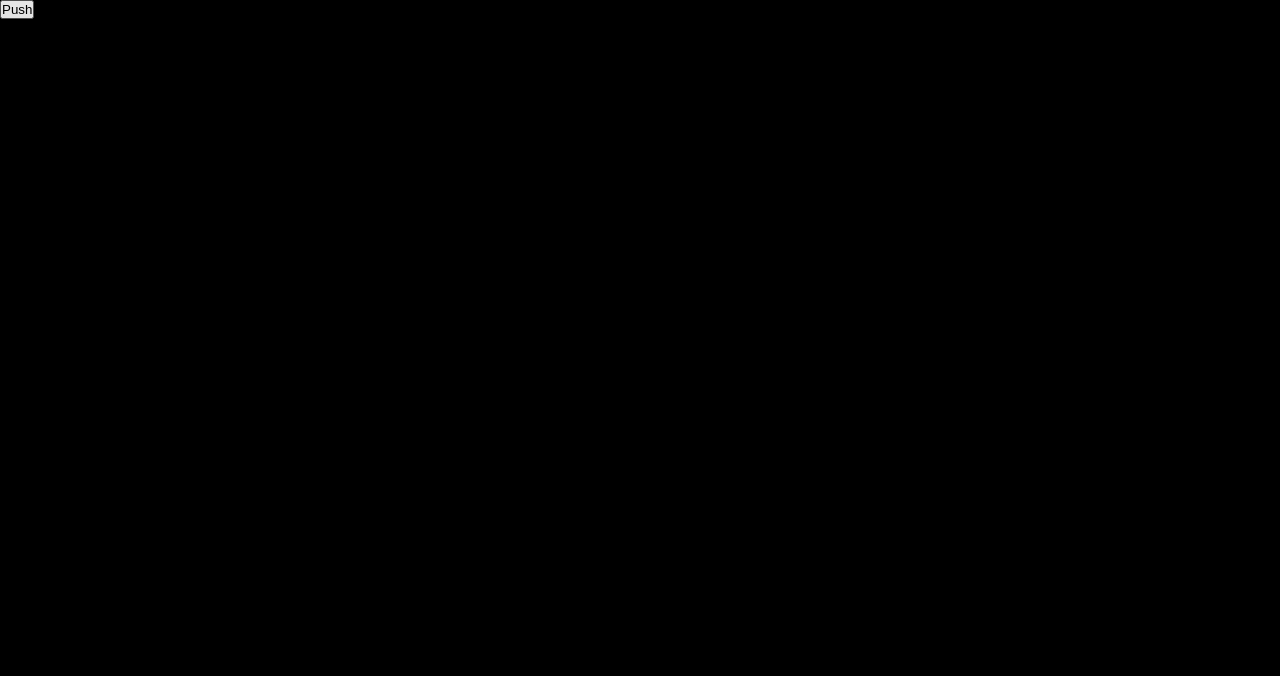
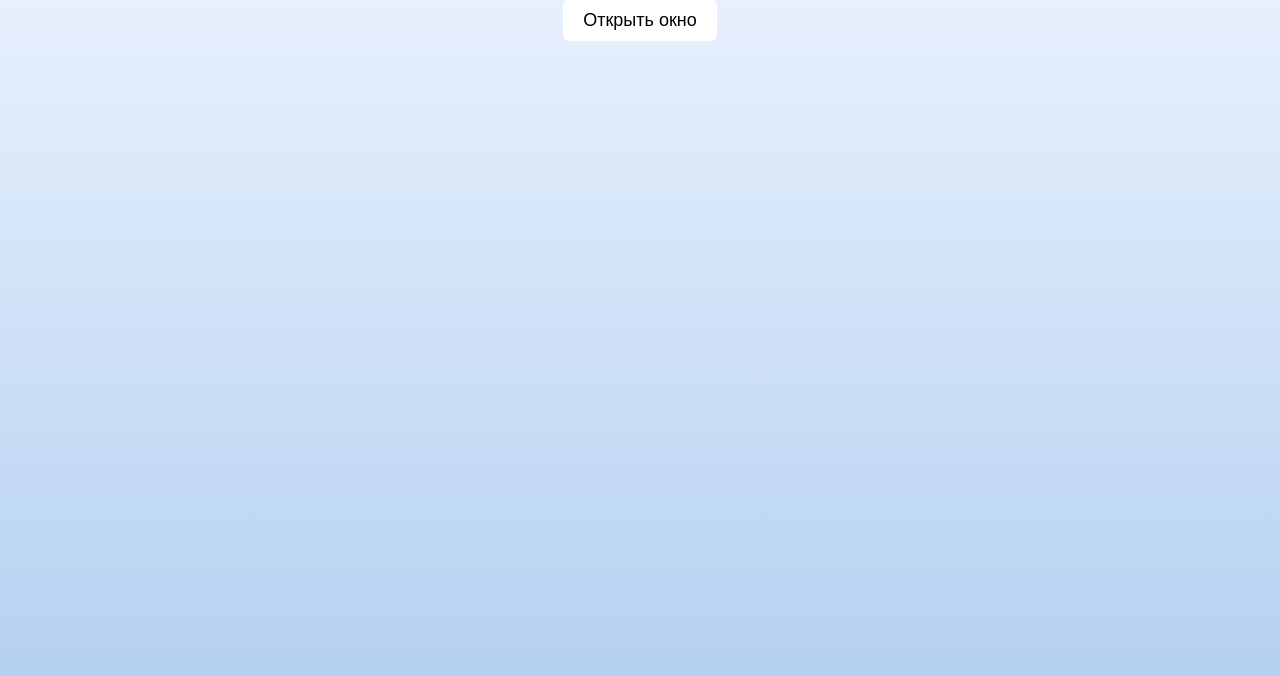
Before and after one commit to towmie/modal, a Vue app: page / in a window 1280 px wide. Shown: the top 676 px of the page. Built offline with nearby package versions, Linux system fonts and the light colour scheme.

Commit message:
file structure is done

```diff
--- a/src/App.vue
+++ b/src/App.vue
@@ -1,54 +1,32 @@
 <template>
   <div @mouseover="lostModal" class="bg">
-    <button @click="toggleModal" v-if="!visible">Push</button>
-    <div
-      v-else
-      class="modal"
-      @mousedown="dragStart"
-      @mousemove="dragging"
-      @mouseup="drop"
-    >
-      hahahahaha
-      <button @click="toggleModal">Close</button>
-    </div>
+    <open-button v-if="!visability"></open-button>
+    <teleport to="body" v-else>
+      <modal-box></modal-box>
+    </teleport>
   </div>
 </template>
 
 <script>
+import OpenButton from "./components/OpenButton.vue";
+import ModalBox from "./components/ModalBox.vue";
 export default {
+  components: { OpenButton, ModalBox },
   data() {
     return {
-      visible: false,
-      picked: false,
       pickedX: null,
       pickedY: null,
     };
   },
   methods: {
-    toggleModal() {
-      this.visible = !this.visible;
+    lostModal(e) {
+      if (!e.target.classList.contains("modal"))
+        this.$store.dispatch("modalIsPicked", false);
     },
-    dragStart(e) {
-      const el = document.querySelector(".modal");
-      el.style.position = "absolute";
-      this.picked = true;
-      this.pickedX = e.offsetX;
-      this.pickedY = e.offsetY;
-    },
-    lostModal(e) {
-      if (!e.target.classList.contains("modal")) this.picked = false;
-      console.log(this.picked);
-    },
-    dragging(e) {
-      const el = document.querySelector(".modal");
-
-      if (this.picked) {
-        el.style.top = e.clientY - this.pickedY + "px";
-        el.style.left = e.clientX - this.pickedX + "px";
-      }
-    },
-    drop() {
-      this.picked = false;
+  },
+  computed: {
+    visability() {
+      return this.$store.getters.getVisability;
     },
   },
 };
@@ -59,20 +37,15 @@ export default {
   margin: 0;
   padding: 0;
 }
+body {
+  position: relative;
+}
 .bg {
+  display: flex;
+  justify-content: center;
+  align-items: flex-start;
   width: 100vw;
   height: 100vh;
-  background-color: #000;
-}
-.modal {
-  cursor: grab;
-  background-color: rgb(136, 26, 26);
-  color: #fff;
-  padding: 20px;
-  width: 300px;
-  height: 40px;
-}
-.modal:active {
-  cursor: grabbing;
+  background-image: linear-gradient(to top, #accbee 0%, #e7f0fd 100%);
 }
 </style>
--- /dev/null
+++ b/src/components/ModalBox.vue
@@ -0,0 +1,63 @@
+<template>
+  <div
+    class="modal"
+    @mousedown="dragStart"
+    @mousemove="dragging"
+    @mouseup="drop"
+  >
+    <p class="heading">
+      Hello World!
+      <button @click="toggleModalVis" class="close">Close</button>
+    </p>
+  </div>
+</template>
+
+<script>
+export default {
+  methods: {
+    toggleModalVis() {
+      this.$store.dispatch("toggleVis");
+    },
+
+    dragStart(e) {
+      this.$store.dispatch("modalIsPicked", true);
+      this.pickedX = e.offsetX;
+      this.pickedY = e.offsetY;
+    },
+    dragging(e) {
+      const el = document.querySelector(".modal");
+
+      if (this.isPicked) {
+        el.style.top = e.clientY - this.pickedY + "px";
+        el.style.left = e.clientX - this.pickedX + "px";
+      }
+    },
+    drop() {
+      this.$store.dispatch("modalIsPicked", false);
+    },
+  },
+  computed: {
+    isPicked() {
+      return this.$store.getters.getIspicked;
+    },
+  },
+};
+</script>
+
+<style scoped>
+.modal {
+  position: absolute;
+  left: 50%;
+  top: 30%;
+  cursor: grab;
+  background-color: #fff;
+  border-radius: 5px;
+  color: rgb(12, 2, 107);
+  padding: 20px;
+  width: 300px;
+  height: 40px;
+}
+.modal:active {
+  cursor: grabbing;
+}
+</style>
--- a/src/components/OpenButton.vue
+++ b/src/components/OpenButton.vue
@@ -1,9 +1,24 @@
 <template>
-  <button @click="toggleModal" v-if="!visible">Push</button>
+  <button @click="toggleModalVis" class="open">Открыть окно</button>
 </template>
 
 <script>
-export default {};
+export default {
+  methods: {
+    toggleModalVis() {
+      this.$store.dispatch("toggleVis");
+    },
+  },
+};
 </script>
 
-<style scoped></style>
+<style scoped>
+.open {
+  padding: 10px 20px;
+
+  font-size: 18px;
+  border: none;
+  border-radius: 5px;
+  background-color: #fff;
+}
+</style>
--- /dev/null
+++ b/src/store/actions.js
@@ -0,0 +1,10 @@
+"use strict";
+
+export default {
+  toggleVis(context) {
+    context.commit("toggleVis");
+  },
+  modalIsPicked(context, payload) {
+    context.commit("modalIsPicked", payload);
+  },
+};
--- /dev/null
+++ b/src/store/getters.js
@@ -0,0 +1,10 @@
+"use strict";
+
+export default {
+  getVisability(state) {
+    return state.visible;
+  },
+  getIspicked(state) {
+    return state.isPicked;
+  },
+};
--- /dev/null
+++ b/src/store/index.js
@@ -0,0 +1,17 @@
+"use strict";
+import { createStore } from "vuex";
+import mutations from "./mutations";
+import actions from "./actions";
+import getters from "./getters";
+
+export default createStore({
+  state() {
+    return {
+      visible: false,
+      isPicked: false,
+    };
+  },
+  mutations,
+  actions,
+  getters,
+});
--- /dev/null
+++ b/src/store/mutations.js
@@ -0,0 +1,12 @@
+"use strict";
+
+export default {
+  toggleVis(state) {
+    state.visible = !state.visible;
+  },
+
+  modalIsPicked(state, payload) {
+    state.isPicked = payload;
+    console.log(state.isPicked);
+  },
+};
```
Also changed, not shown: src/components/Modal.vue (deleted, +0 -19 lines), src/main.js (+7 -3 lines).
